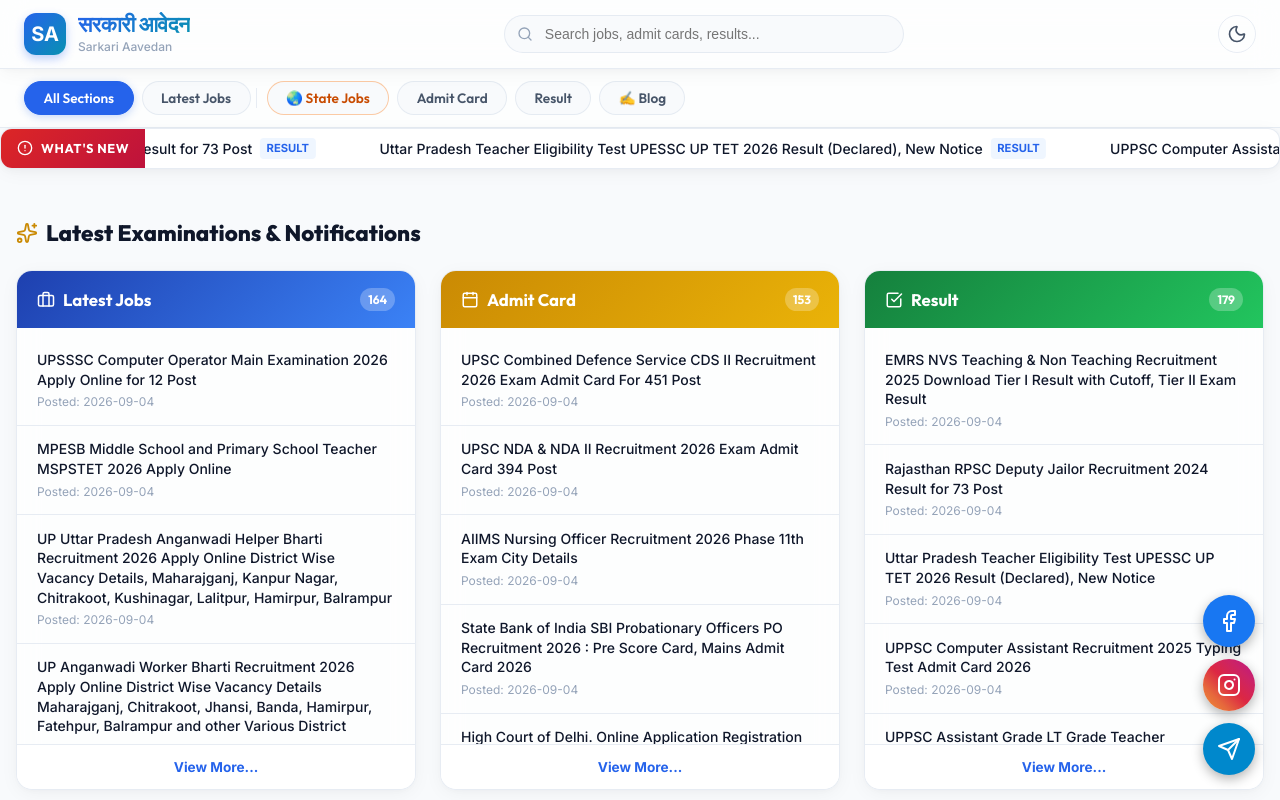
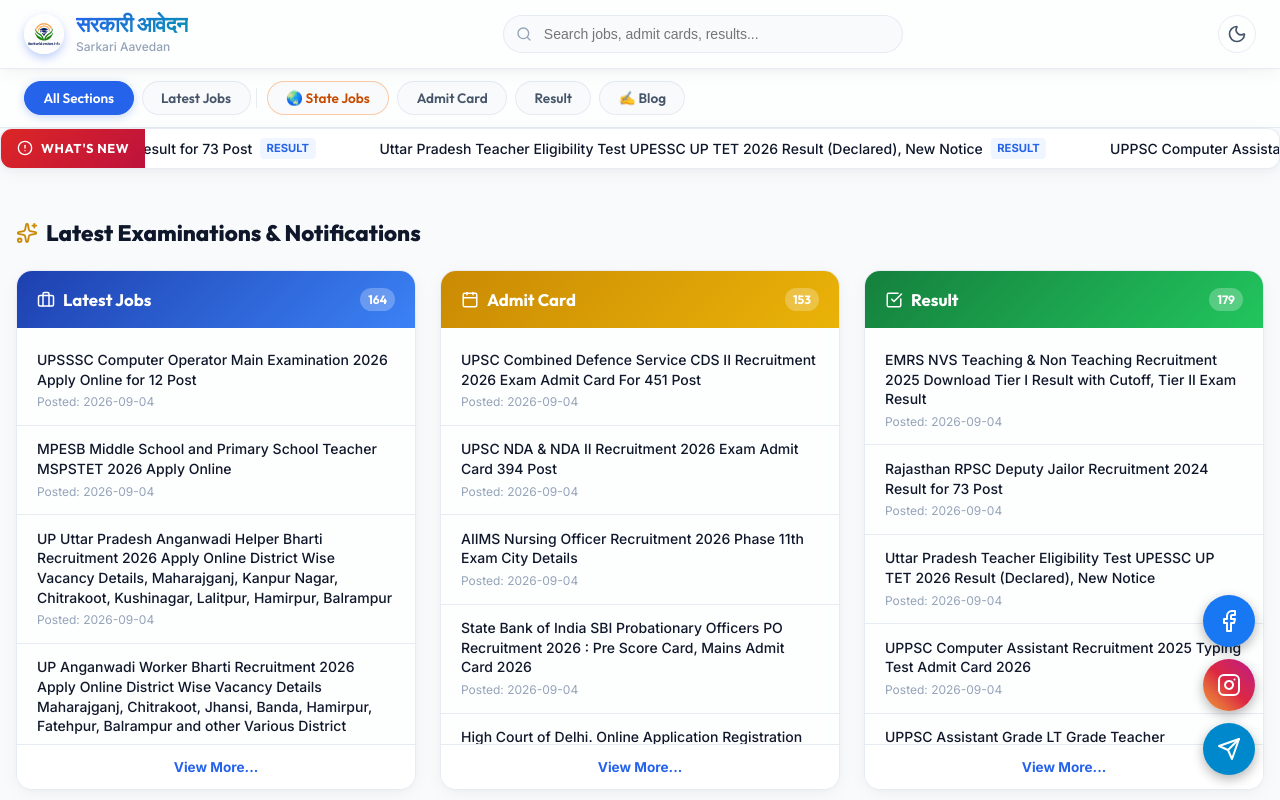
Before and after one commit to ajitkumar-C/JobUpdate, a React (Vite) app: page / in a window 1280 px wide. Shown: the top 800 px of the page. Built offline with nearby package versions, Linux system fonts and the light colour scheme.

Commit message:
feat: updated website logo with custom SarkariAvedan logo

```diff
--- a/src/App.tsx
+++ b/src/App.tsx
@@ -767,7 +767,7 @@
           <div className="drawer-container" onClick={(e) => e.stopPropagation()}>
             <div className="drawer-header">
               <div className="drawer-brand">
-                <div className="header-logo">SA</div>
+                <img src="/sarkariavedan_logo.jpg" alt="Logo" className="header-logo" style={{width: '40px', height: '40px', borderRadius: '50%', objectFit: 'cover'}} />
                 <div className="drawer-title-container" style={{ display: 'flex', flexDirection: 'column' }}>
                   <span className="header-title" style={{ fontSize: '1.2rem', fontWeight: 800 }}>सरकारी आवेदन</span>
                   <span className="header-subtitle" style={{ fontSize: '0.7rem' }}>Sarkari Aavedan</span>
--- a/src/components/Header.tsx
+++ b/src/components/Header.tsx
@@ -30,7 +30,7 @@
         <div className="header-menu-toggle">
           <Menu size={20} />
         </div>
-        <div className="header-logo">SA</div>
+        <img src="/sarkariavedan_logo.jpg" alt="Sarkari Avedan Logo" className="header-logo" style={{width: '40px', height: '40px', borderRadius: '50%', objectFit: 'cover'}} />
         <div className="header-title-container">
           <h1 className="header-title">सरकारी आवेदन</h1>
           <span className="header-subtitle">Sarkari Aavedan</span>
```
Also changed, not shown: public/sarkariavedan_logo.jpg (added).
